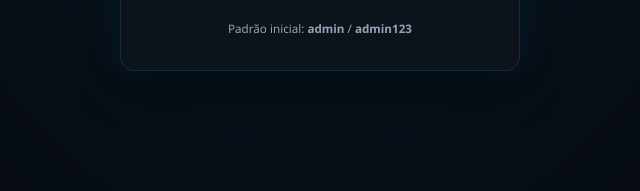
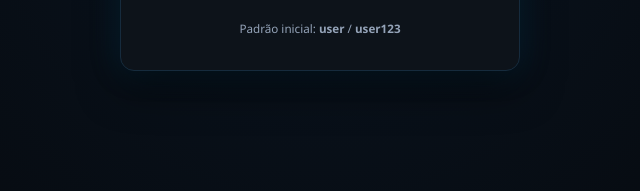
Before and after one commit to yasmin7yagami/primeiro_projeto, a plain HTML site: page web/index.html in a window 1280 px wide. Shown: the part 537-728 px from the top of the page, 320-960 px from the left. Drawn offline with Linux system fonts and the light colour scheme.

Commit message:
Update index.html

```diff
--- a/web/index.html
+++ b/web/index.html
@@ -28,7 +28,7 @@
         <button type="submit" class="btn btn-primary btn-block">Acessar Sistema 🔐</button>
       </form>
       <div class="login-footer">
-        <small>Padrão inicial: <strong>admin</strong> / <strong>admin123</strong></small>
+        <small>Padrão inicial: <strong>user</strong> / <strong>user123</strong></small>
       </div>
     </div>
   </div>
```
